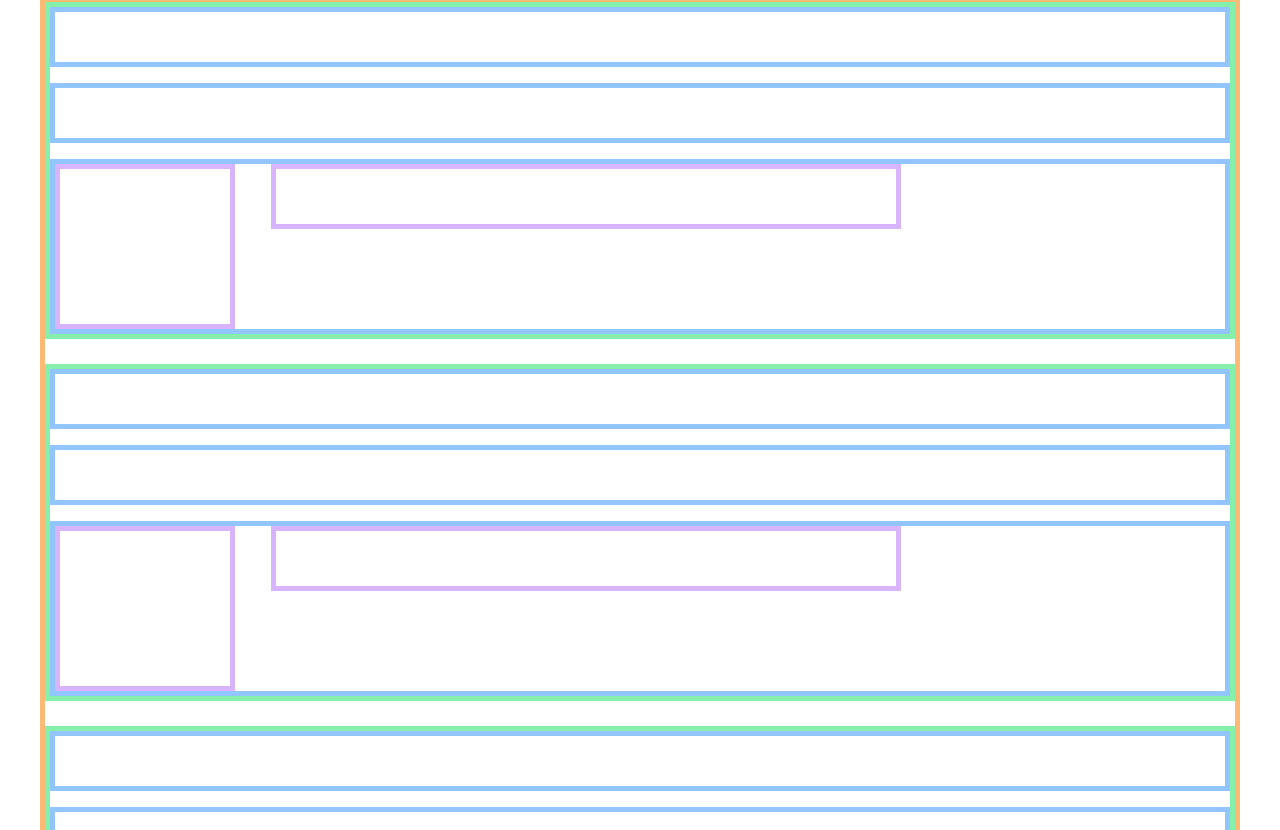
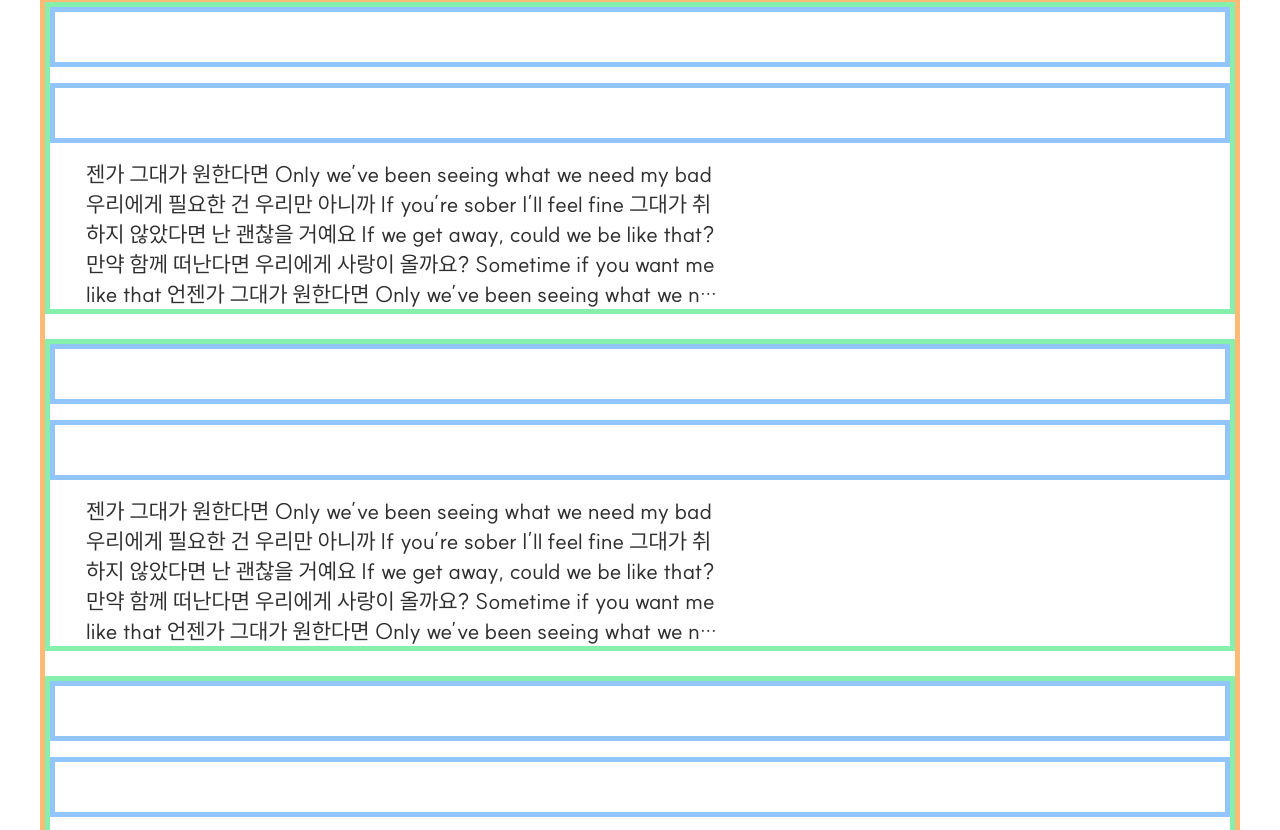
Before and after one commit to mobi-projects/nail-case-client, a Next.js app: page /manager/base/my-shop/review in a window 1280 px wide. Shown: the part 1230-2060 px from the top of the page. Built offline with nearby package versions, Linux system fonts and the light colour scheme.

Commit message:
🎨 manager/base/my-shop/review03-01-03-01
* issue: [NAILCASE-139](https://nailcase.atlassian.net/browse/NAILCASE-139) sub-issues: - [NAILCASE-175](https://nailcase.atlassian.net/browse/NAILCASE-175)

```diff
--- a/src/component/custom/manager/base/my-shop/review/03/index.tsx
+++ b/src/component/custom/manager/base/my-shop/review/03/index.tsx
@@ -26,19 +26,29 @@ function Manager_Base_MyShop_Review_03_01_02() {
 }
 function Manager_Base_MyShop_Review_03_01_03() {
 	return (
-		<div className="flex h-fit min-h-[65px] w-full gap-[36px] border-[5px] border-blue-300">
-			<Manager_Base_MyShop_Review_03_01_03_01 />
-			<Manager_Base_MyShop_Review_03_01_03_02 />
+		<div className="flex h-fit min-h-[30px] w-full items-end justify-between pr-[21px]">
+			<div className="flex w-full gap-[36px]">
+				<ReivewCommentImgae />
+				<ReivewComment />
+			</div>
 		</div>
 	)
 }
-function Manager_Base_MyShop_Review_03_01_03_01() {
+function ReivewCommentImgae() {
+	return <div></div>
+}
+
+function ReivewComment() {
 	return (
-		<div className="flex h-[165px] w-[180px] border-[5px] border-purple-300"></div>
+		<div className="line-clamp-5 h-fit w-[631px] text-Title03 text-Gray80">
+			젠가 그대가 원한다면 Only we’ve been seeing what we need my bad 우리에게
+			필요한 건 우리만 아니까 If you’re sober I’ll feel fine 그대가 취하지
+			않았다면 난 괜찮을 거예요 If we get away, could we be like that? 만약 함께
+			떠난다면 우리에게 사랑이 올까요? Sometime if you want me like that 언젠가
+			그대가 원한다면 Only we’ve been seeing what we need my bad 우리에게 필요한
+			건 우리만 아니까 If you’re sober I’ll feel fine 그대가 취하지 않았다면 난
+			괜찮을 거예요 Oh oh oh oh (give it to me) 오 오 오 오 (신호를 줘요) Oh oh
+			oh oh (give it to me) 오 오 오 오 (내가 알 수 있도록) Oh oh oh o
+		</div>
 	)
 }
-function Manager_Base_MyShop_Review_03_01_03_02() {
-	return (
-		<div className="flex h-fit min-h-[65px] w-[630px] border-[5px] border-purple-300"></div>
-	)
-}
```
